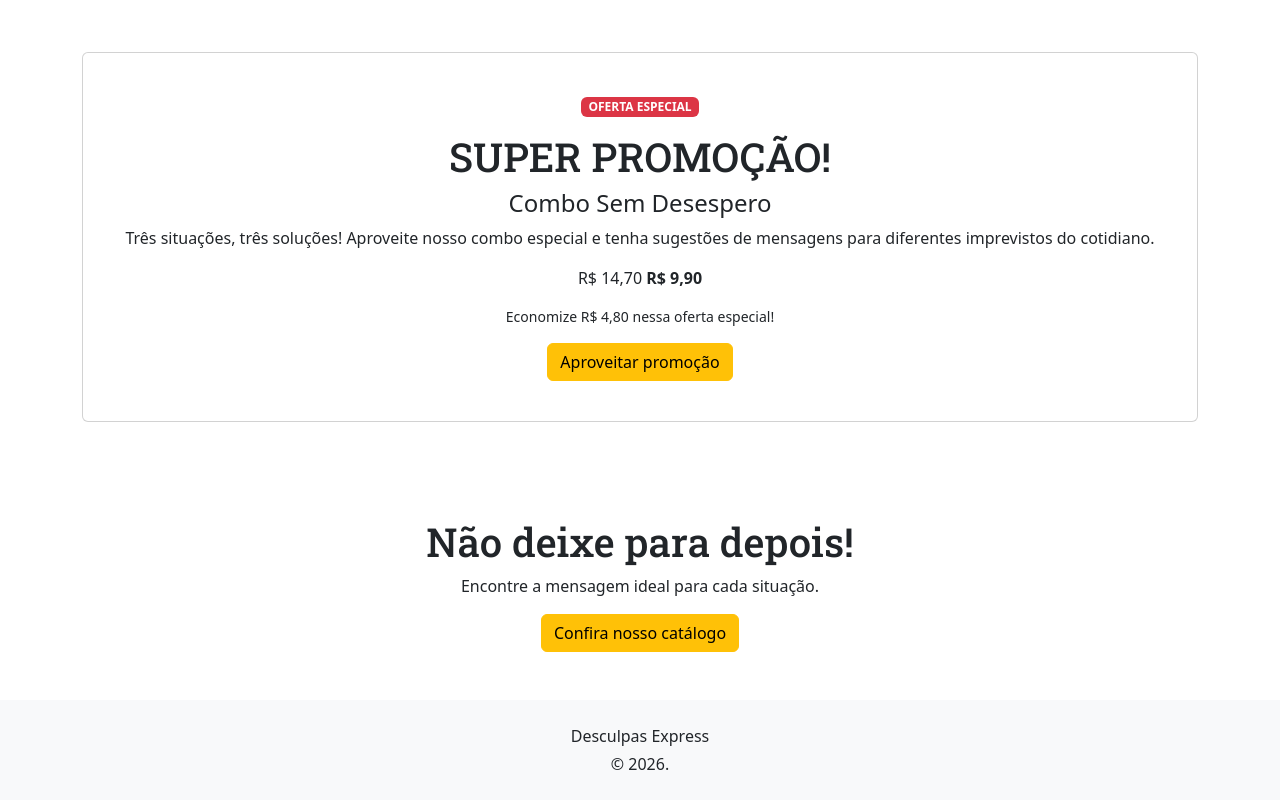
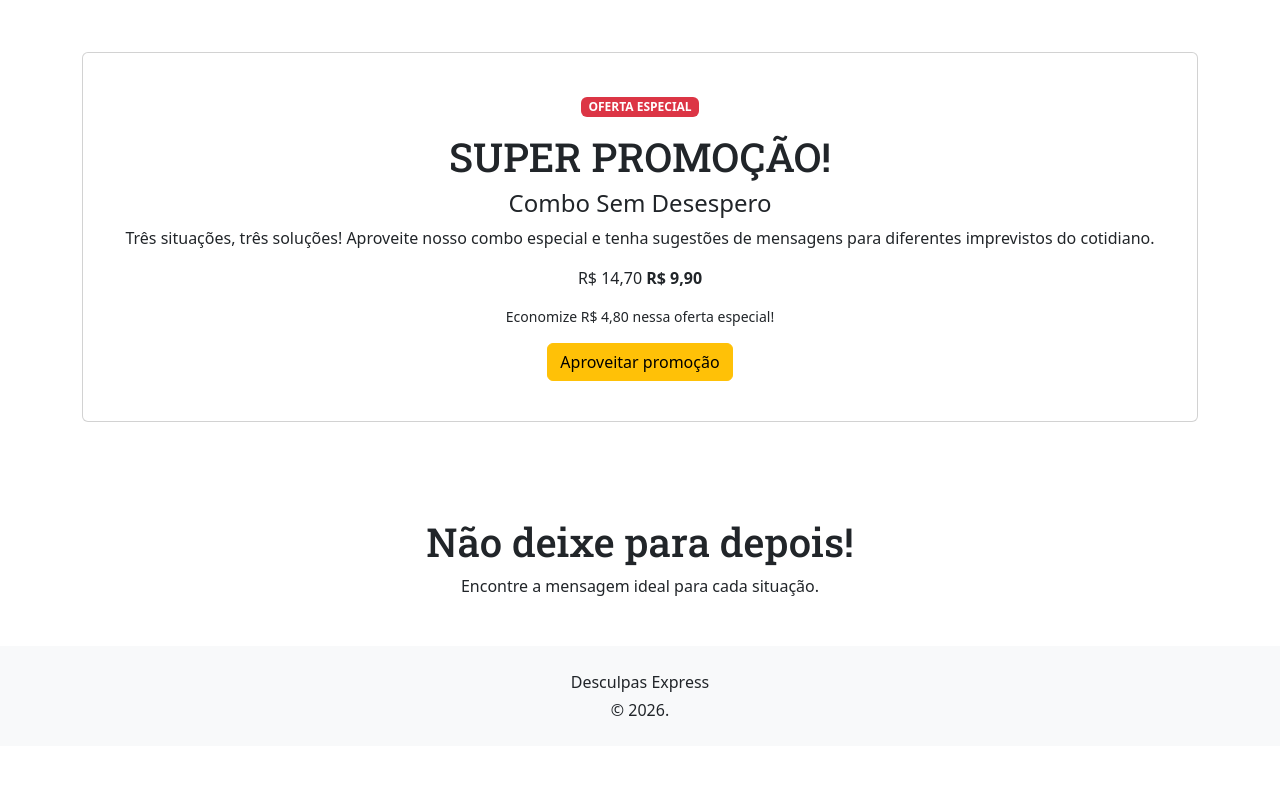
Before and after one commit to anabozzolla/site-vendas, a plain HTML site: page index.html in a window 1280 px wide. Shown: the part 1441-2241 px from the top of the page. After the commit the page ends 2187 px from the top, so only its background shows below. Drawn offline with nearby package versions, Linux system fonts and the light colour scheme; a web font is replaced by a local one.

Commit message:
Alteração no campo final do index, remoção do botão

```diff
--- a/index.html
+++ b/index.html
@@ -288,9 +288,6 @@
             Encontre a mensagem ideal para cada situação.
         </p>
 
-        <a href="./pages/servicos.html" class="btn btn-warning">
-            Confira nosso catálogo
-        </a>
 
     </section>
 
```
Also changed, not shown: pages/servicos.html (+7 -7 lines).
